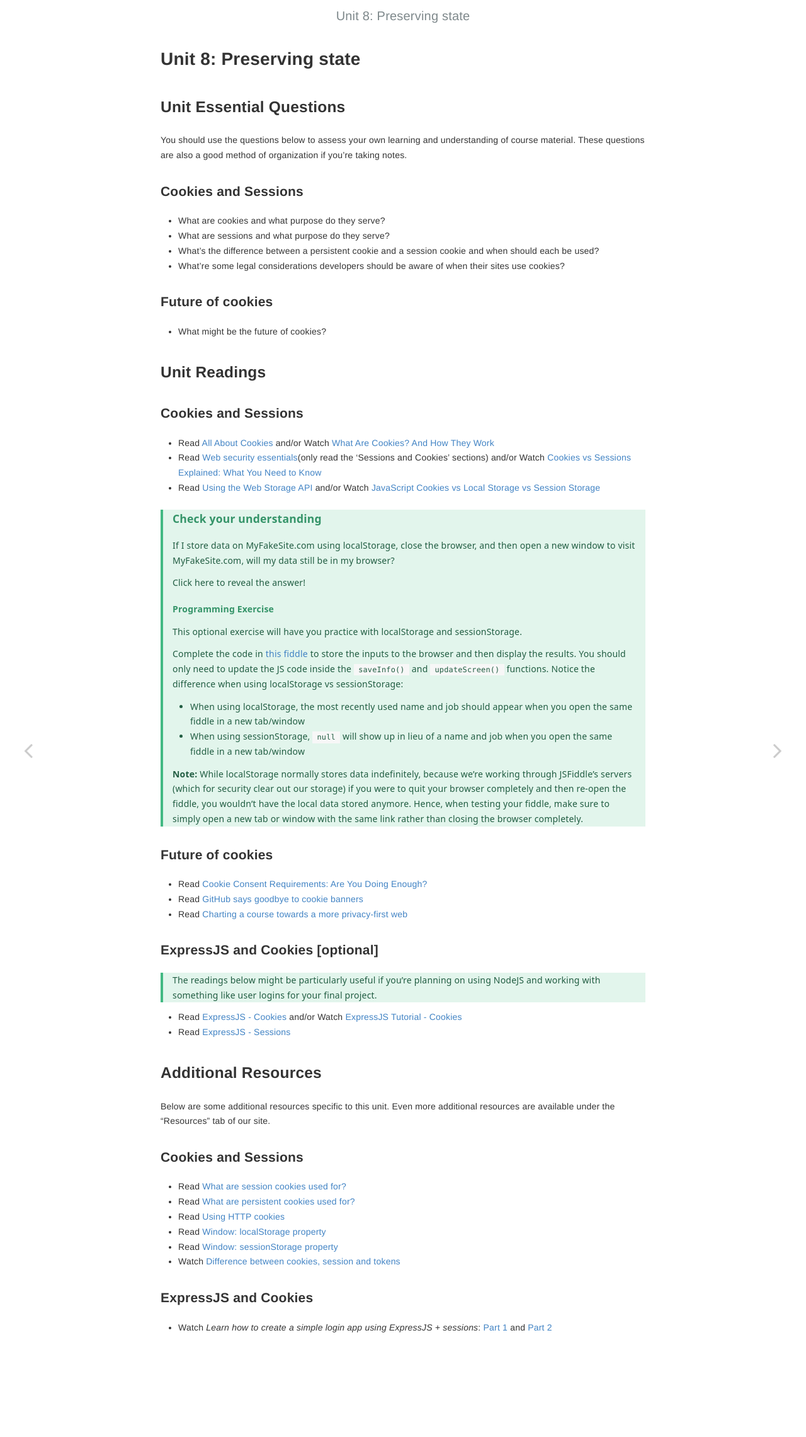
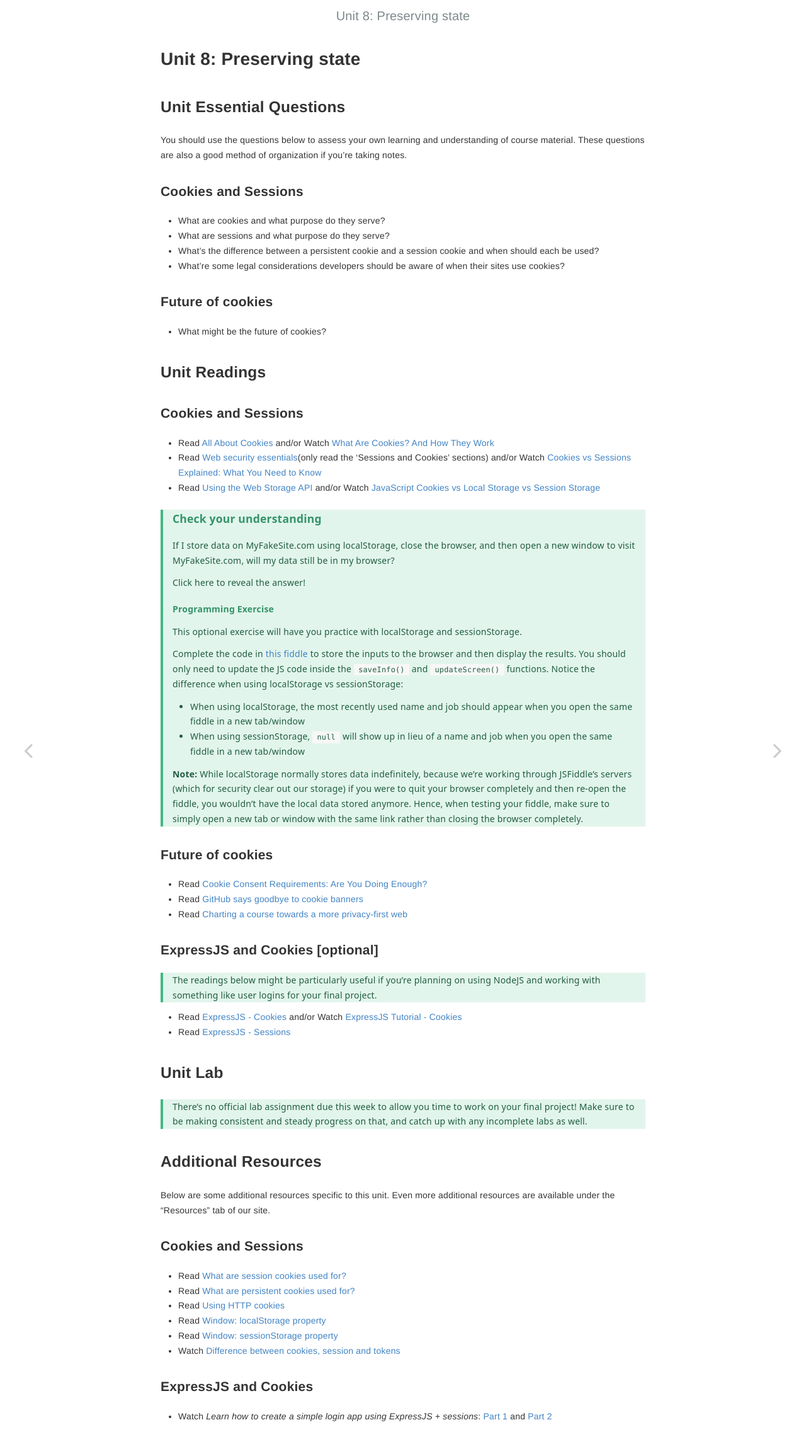
Before and after one commit to vickiebananas/nu-web-dev, a Jekyll site: the page built from _units/unit8.md, in a window 1280 px wide. Shown: the whole page at 63% size. Built offline with Jekyll 4.4.1, drawn with Linux system fonts in a browser that asks for light colours.

Commit message:
updated u8

```diff
--- a/_units/unit8.md
+++ b/_units/unit8.md
@@ -53,12 +53,9 @@ You should use the questions below to assess your own learning and understanding
 - Read [ExpressJS - Cookies](https://www.tutorialspoint.com/expressjs/expressjs_cookies.htm) and/or Watch [ExpressJS Tutorial - Cookies](https://www.youtube.com/watch?v=eaVTbtRipjM)
 - Read [ExpressJS - Sessions](https://www.tutorialspoint.com/expressjs/expressjs_sessions.htm)
 
-{% for section in site.assignments %}
-{% if section.unit == page.unit %}
 ## Unit Lab
-{{ section.content }}
-{% endif %}
-{% endfor %}
+> There's no official lab assignment due this week to allow you time to work on your final project! Make sure to be making consistent and steady progress on that, and catch up with any incomplete labs as well.
+{: .block-tip}
 
 ## Additional Resources
 Below are some additional resources specific to this unit. Even more additional resources are available under the "Resources" tab of our site.
```
